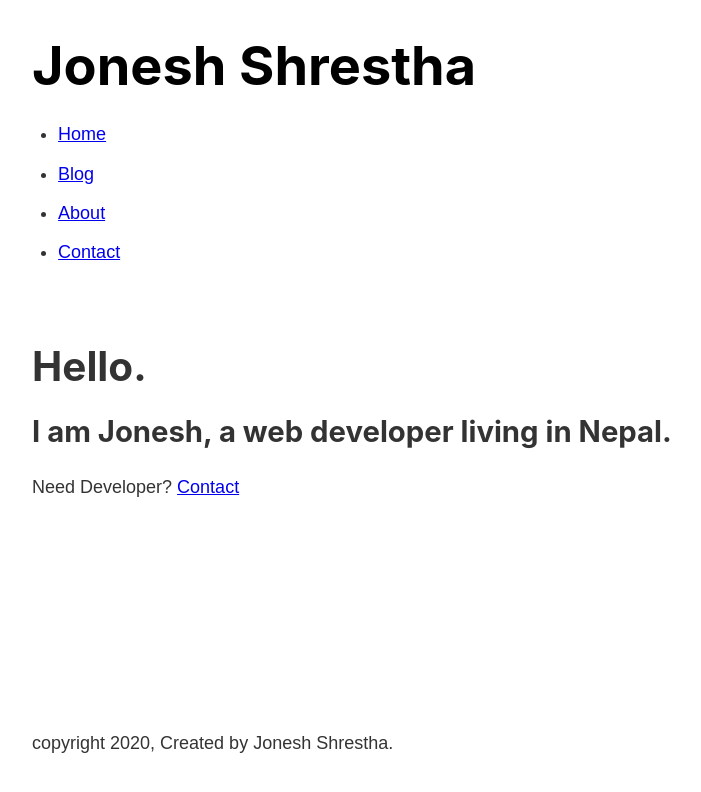
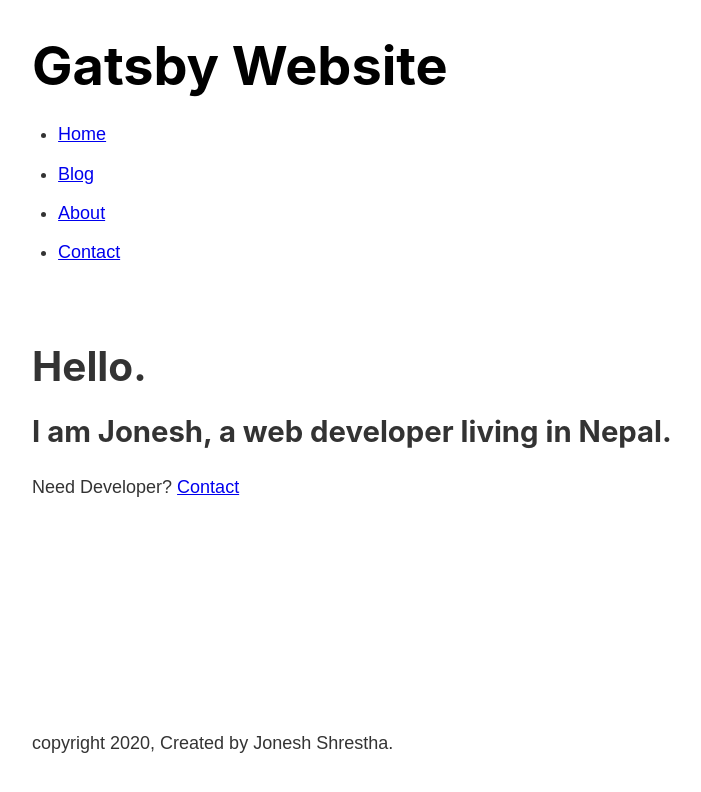
Before and after one commit to joneshshrestha/gatbsy-website, a Gatsby site: page / in a window 1280 px wide. Shown: the whole page, without its empty margins (251-952 px from the left). Built offline with nearby package versions, Linux system fonts and the light colour scheme; Gatsby itself is replaced by a stand-in of ours.

Commit message:
graphql, useStaticQuery

```diff
--- a/src/components/header.js
+++ b/src/components/header.js
@@ -1,14 +1,23 @@
 import React from 'react'
-import { Link } from 'gatsby'
+import { Link, graphql, useStaticQuery } from 'gatsby'
 
 import headerStyles from './header.module.scss'
 
 const Header = () => {
+    const data = useStaticQuery(graphql`
+        query {
+            site {
+                siteMetadata {
+                    title
+                }
+            }
+        }
+    `)
     return (
         <header className={headerStyles.header}>
             <h1>
                 <Link className={headerStyles.title} to = '/'>
-                    Jonesh Shrestha
+                    {data.site.siteMetadata.title}
                 </Link>
             </h1>
             <nav>
```
